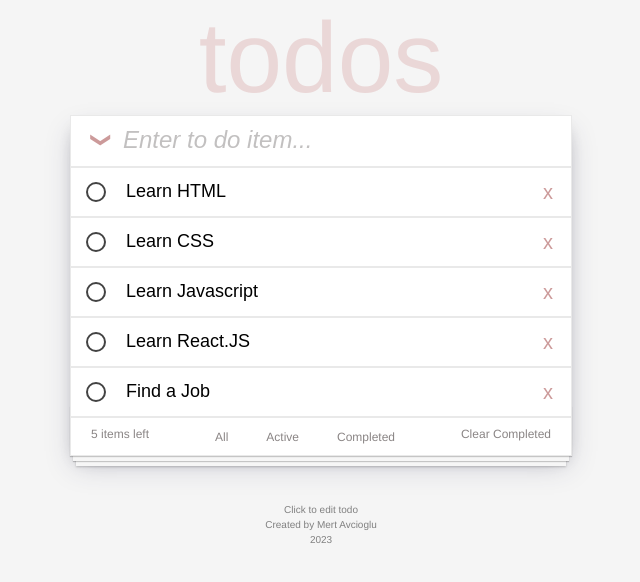
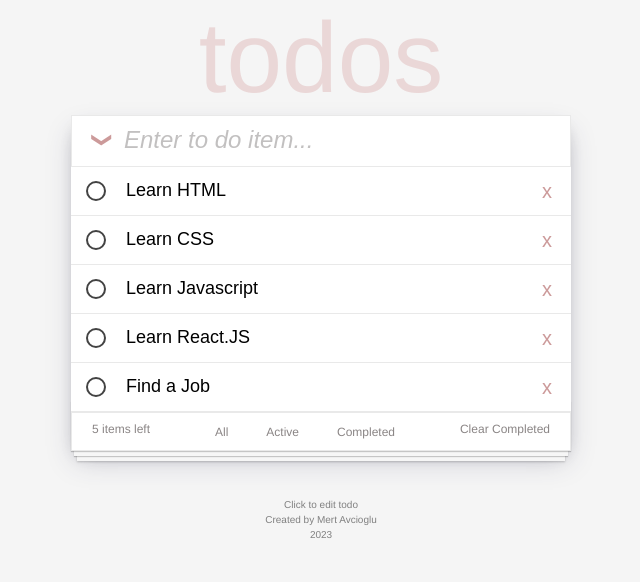
Before and after one commit to mertavcioglu/to-do-app, a React (Create React App) app: page / in a window 1280 px wide. Shown: the top 582 px of the page, without its empty margins (319-959 px from the left). Built offline with nearby package versions, Linux system fonts and the light colour scheme.

Commit message:
Updated css

```diff
--- a/src/components/ToDoItem.css
+++ b/src/components/ToDoItem.css
@@ -2,7 +2,7 @@
   display: flex;
   width: 500px;
   height: 3rem;
-  border: 1px rgb(212, 212, 212, 0.5) solid;
+  border-bottom: 1px rgb(212, 212, 212, 0.5) solid;
   font-size: 20px;
   text-align: left;
   text-indent: 10px;
@@ -10,7 +10,7 @@
 
 .listItemText {
   font-size: 18px;
-  /* width: 100%; */
+  width: 100%;
   border: none;
   height: 95%;
   margin: 0 12px 12px 18px;
```
